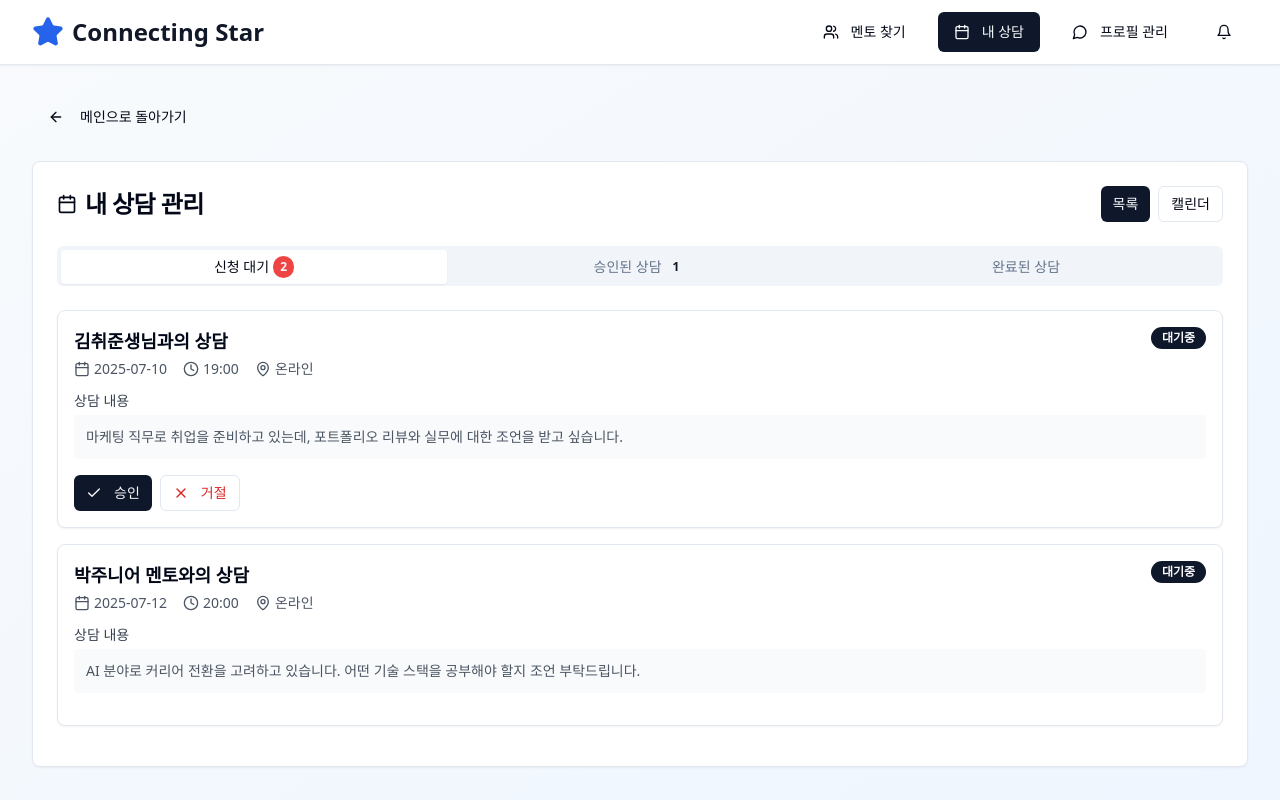
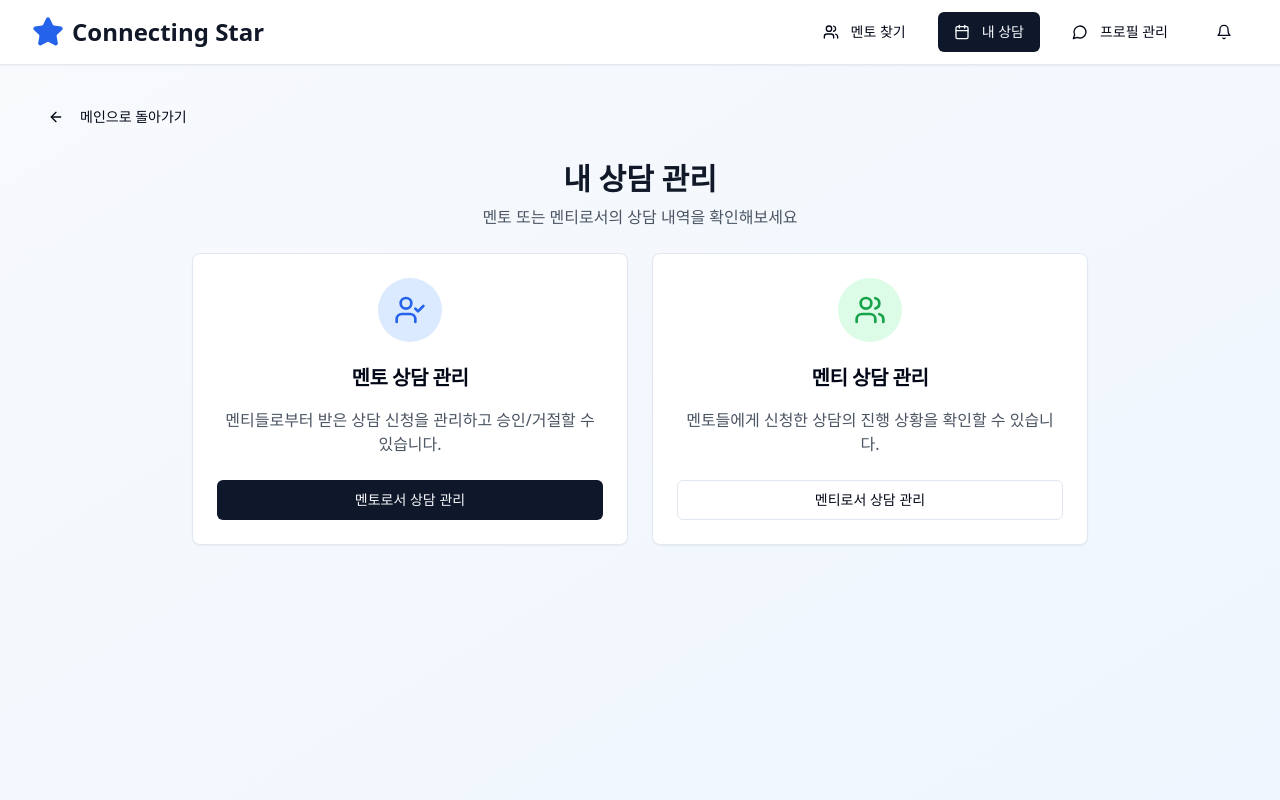
Before and after one commit to jhan0121/star-connect-career, a React (Vite) app: page / in a window 1280 px wide. Both pictures are taken after a click on the button "내 상담". Built offline with nearby package versions, Linux system fonts and the light colour scheme.

Commit message:
Refactor: Separate consultation views for mentor and mentee
Split the "내 상담" page into "멘토 상담 관리" and "멘티 상담 관리" views, allowing users to view consultation history based on their role.

```diff
--- a/src/components/ConsultationManager.tsx
+++ b/src/components/ConsultationManager.tsx
@@ -27,17 +27,21 @@ interface Consultation {
   menteeReview?: string;
 }
 
-export const ConsultationManager = ({ onBack, onStartChat }) => {
+interface ConsultationManagerProps {
+  onBack: () => void;
+  onStartChat: (recipientName: string, recipientRole: 'mentor' | 'mentee') => void;
+  role: 'mentor' | 'mentee';
+}
+
+export const ConsultationManager = ({ onBack, onStartChat, role }: ConsultationManagerProps) => {
   const { addNotification } = useNotifications();
-  const [consultations, setConsultations] = useState<{
-    pending: Consultation[];
-    approved: Consultation[];
-    completed: Consultation[];
-  }>({
+  // Mock data - filter by role
+  const allConsultations = {
     pending: [
+      // As mentor - receiving requests
       {
         id: 1,
-        mentorName: '최시니어',
+        mentorName: '나',
         menteeName: '김취준생',
         date: '2025-07-10',
         time: '19:00',
@@ -46,6 +50,7 @@ export const ConsultationManager = ({ onBack, onStartChat }) => {
         status: 'pending',
         role: 'mentor'
       },
+      // As mentee - making requests
       {
         id: 2,
         mentorName: '박주니어',
@@ -59,6 +64,7 @@ export const ConsultationManager = ({ onBack, onStartChat }) => {
       }
     ],
     approved: [
+      // As mentee
       {
         id: 3,
         mentorName: '김마케터',
@@ -70,9 +76,22 @@ export const ConsultationManager = ({ onBack, onStartChat }) => {
         message: '디지털 마케팅 전략에 대해 상담받고 싶습니다.',
         status: 'approved',
         role: 'mentee'
+      },
+      // As mentor
+      {
+        id: 6,
+        mentorName: '나',
+        menteeName: '이신입생',
+        date: '2025-07-16',
+        time: '19:00',
+        type: '온라인',
+        message: '커리어 전환에 대한 조언을 구하고 싶습니다.',
+        status: 'approved',
+        role: 'mentor'
       }
     ],
     completed: [
+      // As mentee
       {
         id: 4,
         mentorName: '최시니어',
@@ -85,6 +104,7 @@ export const ConsultationManager = ({ onBack, onStartChat }) => {
         role: 'mentee',
         reviewed: true
       },
+      // As mentor
       {
         id: 5,
         mentorName: '나',
@@ -98,6 +118,17 @@ export const ConsultationManager = ({ onBack, onStartChat }) => {
         reviewed: false
       }
     ]
+  };
+
+  // Filter consultations by current role
+  const [consultations, setConsultations] = useState<{
+    pending: Consultation[];
+    approved: Consultation[];
+    completed: Consultation[];
+  }>({
+    pending: allConsultations.pending.filter(c => c.role === role),
+    approved: allConsultations.approved.filter(c => c.role === role),
+    completed: allConsultations.completed.filter(c => c.role === role)
   });
 
   const [showRejectDialog, setShowRejectDialog] = useState(false);
@@ -246,7 +277,7 @@ export const ConsultationManager = ({ onBack, onStartChat }) => {
         </div>
 
         <div className="flex flex-wrap gap-2">
-          {showActions && consultation.role === 'mentor' && consultation.status === 'pending' && (
+          {showActions && role === 'mentor' && consultation.status === 'pending' && (
             <>
               <Button
                 size="sm"
@@ -383,7 +414,7 @@ export const ConsultationManager = ({ onBack, onStartChat }) => {
           <div className="flex justify-between items-center">
             <CardTitle className="flex items-center space-x-2">
               <Calendar className="h-5 w-5" />
-              <span>내 상담 관리</span>
+              <span>{role === 'mentor' ? '멘토 상담 관리' : '멘티 상담 관리'}</span>
             </CardTitle>
             <div className="flex space-x-2">
               <Button
--- /dev/null
+++ b/src/components/ConsultationSelector.tsx
@@ -0,0 +1,71 @@
+import React from 'react';
+import { ArrowLeft, Users, UserCheck } from 'lucide-react';
+import { Card, CardContent, CardHeader, CardTitle } from '@/components/ui/card';
+import { Button } from '@/components/ui/button';
+
+interface ConsultationSelectorProps {
+  onBack: () => void;
+  onSelectMentorView: () => void;
+  onSelectMenteeView: () => void;
+}
+
+export const ConsultationSelector = ({ onBack, onSelectMentorView, onSelectMenteeView }: ConsultationSelectorProps) => {
+  return (
+    <div className="space-y-6">
+      {/* Back Button */}
+      <Button
+        variant="ghost"
+        onClick={onBack}
+        className="flex items-center space-x-2"
+      >
+        <ArrowLeft className="h-4 w-4" />
+        <span>메인으로 돌아가기</span>
+      </Button>
+
+      {/* Title */}
+      <div className="text-center">
+        <h2 className="text-3xl font-bold text-gray-900 mb-2">내 상담 관리</h2>
+        <p className="text-gray-600">멘토 또는 멘티로서의 상담 내역을 확인해보세요</p>
+      </div>
+
+      {/* Selection Cards */}
+      <div className="grid grid-cols-1 md:grid-cols-2 gap-6 max-w-4xl mx-auto">
+        {/* Mentor Consultation Management */}
+        <Card className="hover:shadow-lg transition-shadow cursor-pointer" onClick={onSelectMentorView}>
+          <CardHeader className="text-center pb-4">
+            <div className="mx-auto w-16 h-16 bg-blue-100 rounded-full flex items-center justify-center mb-4">
+              <UserCheck className="h-8 w-8 text-blue-600" />
+            </div>
+            <CardTitle className="text-xl">멘토 상담 관리</CardTitle>
+          </CardHeader>
+          <CardContent className="text-center">
+            <p className="text-gray-600 mb-6">
+              멘티들로부터 받은 상담 신청을 관리하고 승인/거절할 수 있습니다.
+            </p>
+            <Button onClick={onSelectMentorView} className="w-full">
+              멘토로서 상담 관리
+            </Button>
+          </CardContent>
+        </Card>
+
+        {/* Mentee Consultation Management */}
+        <Card className="hover:shadow-lg transition-shadow cursor-pointer" onClick={onSelectMenteeView}>
+          <CardHeader className="text-center pb-4">
+            <div className="mx-auto w-16 h-16 bg-green-100 rounded-full flex items-center justify-center mb-4">
+              <Users className="h-8 w-8 text-green-600" />
+            </div>
+            <CardTitle className="text-xl">멘티 상담 관리</CardTitle>
+          </CardHeader>
+          <CardContent className="text-center">
+            <p className="text-gray-600 mb-6">
+              멘토들에게 신청한 상담의 진행 상황을 확인할 수 있습니다.
+            </p>
+            <Button onClick={onSelectMenteeView} variant="outline" className="w-full">
+              멘티로서 상담 관리
+            </Button>
+          </CardContent>
+        </Card>
+      </div>
+    </div>
+  );
+};
--- a/src/pages/Index.tsx
+++ b/src/pages/Index.tsx
@@ -4,6 +4,7 @@ import { SearchFilters } from '@/components/SearchFilters';
 import { MentorDetail } from '@/components/MentorDetail';
 import { ProfileManager } from '@/components/ProfileManager';
 import { ConsultationManager } from '@/components/ConsultationManager';
+import { ConsultationSelector } from '@/components/ConsultationSelector';
 import { ChatWindow } from '@/components/ChatWindow';
 import { NotificationCenter } from '@/components/NotificationCenter';
 import { NotificationProvider } from '@/contexts/NotificationContext';
@@ -137,9 +138,26 @@ const IndexContent = () => {
         return <ProfileManager onBack={() => setCurrentView('home')} />;
       case 'consultations':
         return (
+          <ConsultationSelector
+            onBack={() => setCurrentView('home')}
+            onSelectMentorView={() => setCurrentView('mentorConsultations')}
+            onSelectMenteeView={() => setCurrentView('menteeConsultations')}
+          />
+        );
+      case 'mentorConsultations':
+        return (
           <ConsultationManager
-            onBack={() => setCurrentView('home')}
+            onBack={() => setCurrentView('consultations')}
             onStartChat={handleStartChat}
+            role="mentor"
+          />
+        );
+      case 'menteeConsultations':
+        return (
+          <ConsultationManager
+            onBack={() => setCurrentView('consultations')}
+            onStartChat={handleStartChat}
+            role="mentee"
           />
         );
       default:
```
